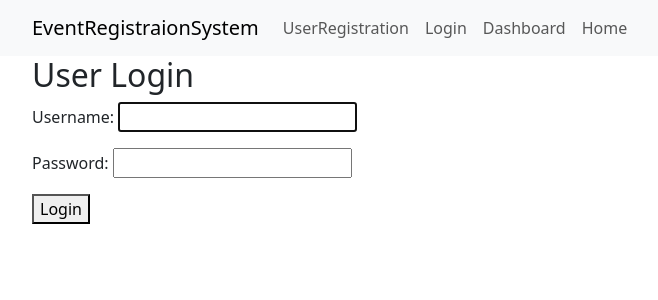
After one commit to sabbir270/Event-Registration-System, a Django app: page /login/ in a window 1280 px wide. The commit adds this page. Shown: the top 300 px of the page, without its empty margins (50-708 px from the left). Run offline with Django 5.2, Linux system fonts and the light colour scheme.

Commit message:
user registration, login, logout completed

```diff
--- a/EventRegistrationSystem/urls.py
+++ b/EventRegistrationSystem/urls.py
@@ -20,4 +20,5 @@ from django.urls import path,include
 urlpatterns = [
     path('admin/', admin.site.urls),
     path('',include('eventapp.urls')),
+
 ]
--- /dev/null
+++ b/eventapp/forms.py
@@ -0,0 +1,17 @@
+
+from django.contrib.auth.forms import UserCreationForm
+from django.contrib.auth.models import User
+from django import forms
+from django.contrib.auth.forms import AuthenticationForm
+
+class UserRegistrationForm(UserCreationForm):
+    class Meta:
+        model = User
+        fields = ['username', 'email', 'password1', 'password2']
+
+
+
+
+class UserLoginForm(AuthenticationForm):
+    class Meta:
+        model = User
--- /dev/null
+++ b/eventapp/templates/eventapp/login.html
@@ -0,0 +1,12 @@
+{% extends 'base.html' %}
+{% block content %}
+
+<h2>User Login</h2>
+<form method="post" action="{% url 'eventapp:login' %}">
+  {% csrf_token %}
+
+  {{ form.as_p }}
+
+  <button type="submit">Login</button>
+</form>
+{% endblock %}
--- a/eventapp/urls.py
+++ b/eventapp/urls.py
@@ -1,6 +1,10 @@
 from django.urls import path
-from .views import home
+from . import views
+app_name = 'eventapp'
 urlpatterns = [
-    path('',home),
-    # Add other URL patterns as needed
+    path('',views.home,name='home'),
+    path('userRegistration/',views.register_user,name='userRegistration'),
+    path('logout/', views.logout_user, name='logout'),
+    path('login/', views.login_user, name='login'),
+
 ]
--- a/eventapp/views.py
+++ b/eventapp/views.py
@@ -1,4 +1,37 @@
-from django.shortcuts import render
+from django.shortcuts import render, redirect
+from django.contrib.auth import login,logout,authenticate
+from .forms import UserRegistrationForm
+from .forms import UserLoginForm
+
 
 def home(request):
     return render(request,'eventapp/home.html')
+
+def register_user(request):
+    if request.method == 'POST':
+        form = UserRegistrationForm(request.POST)
+        if form.is_valid():
+            user = form.save()
+            login(request, user)
+            return redirect('eventapp:home')
+    else:
+        form = UserRegistrationForm()
+
+    return render(request, 'eventapp/user_registration.html', {'form': form})
+
+def logout_user(request):
+    logout(request)
+    return redirect('eventapp:home')
+
+
+def login_user(request):
+    if request.method == 'POST':
+        form = UserLoginForm(request, request.POST)
+        if form.is_valid():
+            user = form.get_user()
+            login(request, user)
+            return redirect('eventapp:home')
+    else:
+        form = UserLoginForm()
+
+    return render(request, 'eventapp/login.html', {'form': form})
--- a/templates/base.html
+++ b/templates/base.html
@@ -20,14 +20,14 @@
             <ul class="navbar-nav ml-auto">
                 {% if user.is_authenticated %}
                     <li class="nav-item">
-                        <a class="nav-link" href="#">Logout</a>
+                        <a class="nav-link" href="{% url 'eventapp:logout' %}">Logout</a>
                     </li>
                 {% else %}
                     <li class="nav-item">
-                        <a class="nav-link" href="#">Sign Up</a>
+                        <a class="nav-link" href="{% url 'eventapp:userRegistration' %}">UserRegistration</a>
                     </li>
                     <li class="nav-item">
-                        <a class="nav-link" href="#">Login</a>
+                        <a class="nav-link" href="{% url 'eventapp:login' %}">Login</a>
                     </li>
                 {% endif %}
                 <li class="nav-item">
```
Also changed, not shown: eventapp/templates/eventapp/user_registration.html (added, +13 -0 lines), db.sqlite3.
